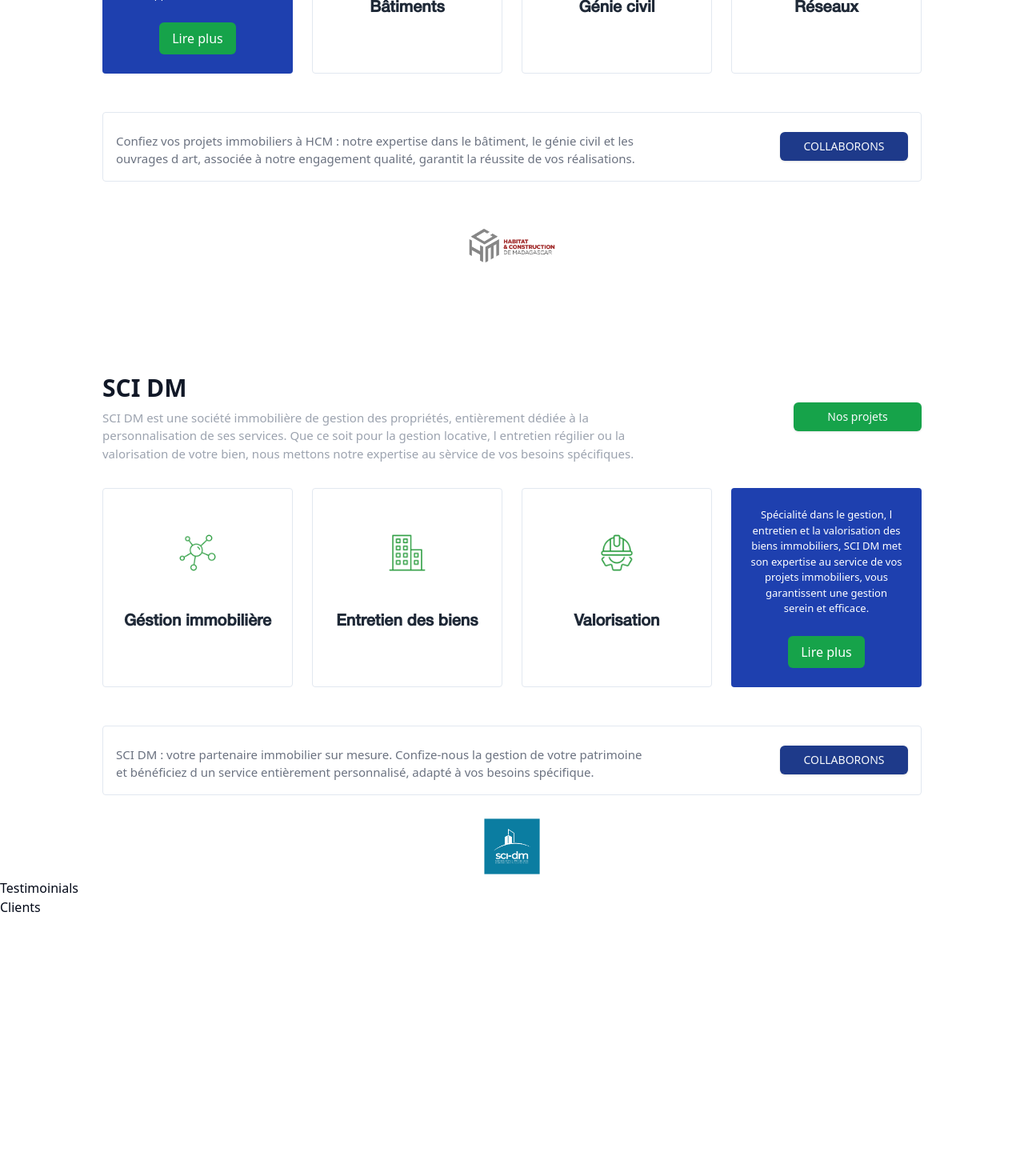
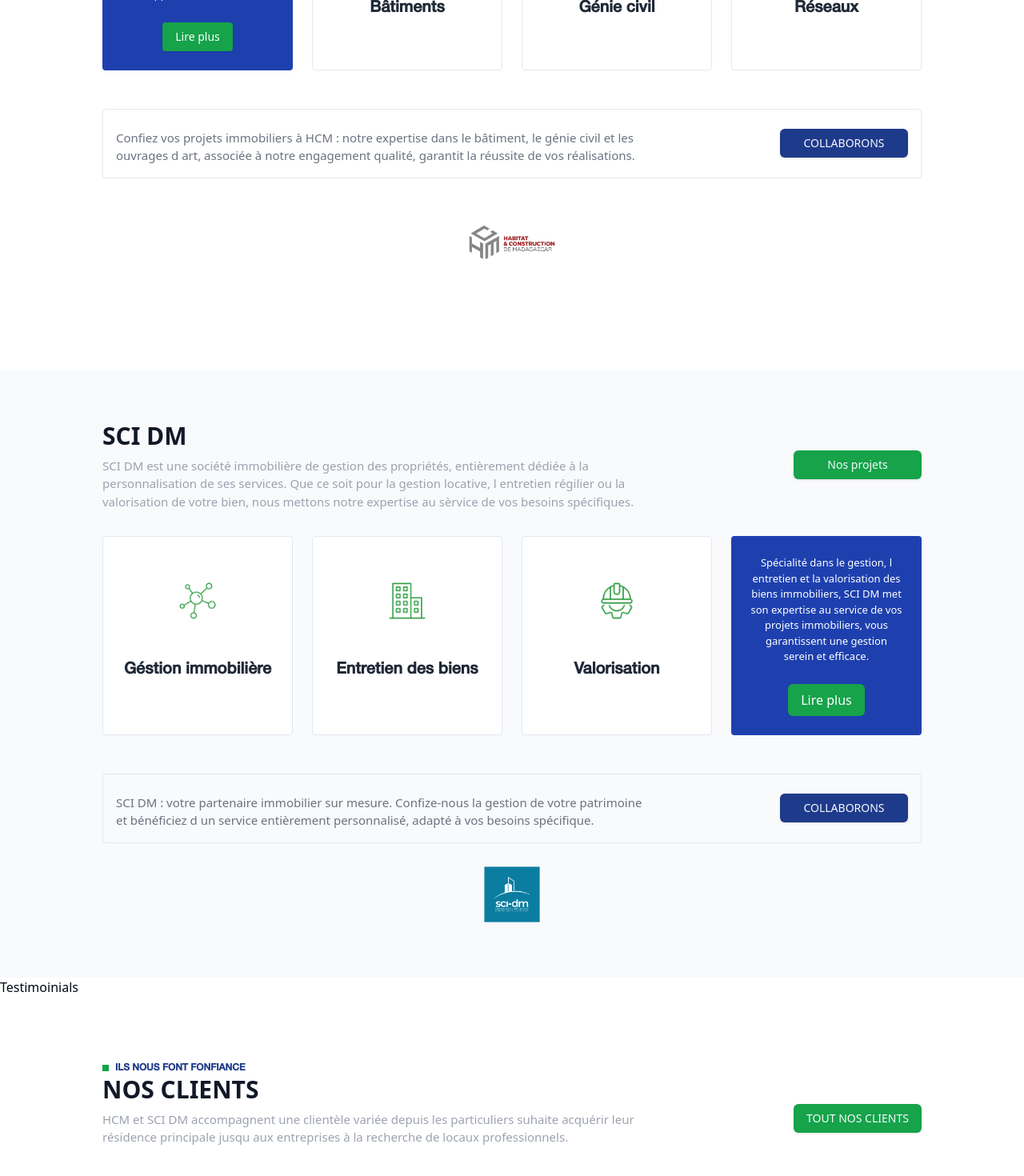
Before and after one commit to SylvHardDev/site-oria, a React (Vite) app: page / in a window 1280 px wide. Shown: the part 1096-2566 px from the top of the page at 80% size. Before the commit the page ends 2242 px from the top, so only its background shows below. Built offline with nearby package versions, Linux system fonts and the light colour scheme.

Commit message:
Nos clients section

```diff
--- a/src/components/FilialeHCM/FilialeHCM.jsx
+++ b/src/components/FilialeHCM/FilialeHCM.jsx
@@ -39,9 +39,7 @@ export default function FilialeHCM() {
               d art, et les métiers spécialisés pour le développement et
               l immobilier.
             </p>
-            <button className="mt-6 bg-green-600 text-white px-4 py-2 rounded-md">
-              Lire plus
-            </button>
+            <Button className="mt-6 bg-green-600 text-white px-4 py-2 rounded-sm">Lire plus</Button>
           </div>
 
           {/* Card 2 */}
--- a/src/components/FilialeSCI/FilialeSCI.jsx
+++ b/src/components/FilialeSCI/FilialeSCI.jsx
@@ -7,8 +7,8 @@ import logo_sci from '../../assets/logo/Logo_SCI.png'
 
 export default function FilialeSCI() {
   return (
-    <section className="bg-white">
-      <div className="container mx-auto px-32">
+    <section className="bg-slate-50">
+      <div className="container mx-auto py-16 px-32">
         {/* Section title */}
         <div className="mb-8">
           <h2 className="text-3xl font-bold text-gray-900">
--- a/src/components/NosCliensts/Clients.jsx
+++ b/src/components/NosCliensts/Clients.jsx
@@ -1,8 +1,29 @@
+import { Button } from '../ui/button'
 import './Clients.css'
 
 function Clients() {
   return (
-    <div>Clients</div>
+    <section className="bg-white py-20">
+      <div className="container mx-auto px-32">
+        {/* Section title */}
+        <div className="mb-8">
+          <h3 className="text-blue-900 text-[12px] font-semibold uppercase flex items-center">
+            <span className="inline-block w-2 h-2 bg-green-600 mr-2"></span>
+            ILS NOUS FONT FONFIANCE
+          </h3>
+          <h2 className="text-3xl font-bold text-gray-900">
+            NOS CLIENTS
+          </h2>
+          <div className="flex justify-between">
+            <p className="mt-2 text-[15px] w-2/3 text-gray-400">
+              HCM et SCI DM accompagnent une clientèle variée depuis les particuliers suhaite acquérir leur résidence principale  jusqu aux entreprises à la recherche de locaux professionnels.
+            </p>
+            <Button className="inline-block backdrop-grayscale-0 w-40 bg-green-600">TOUT NOS CLIENTS</Button>
+
+          </div>
+        </div>
+      </div>
+    </section>
   )
 }
 
```
